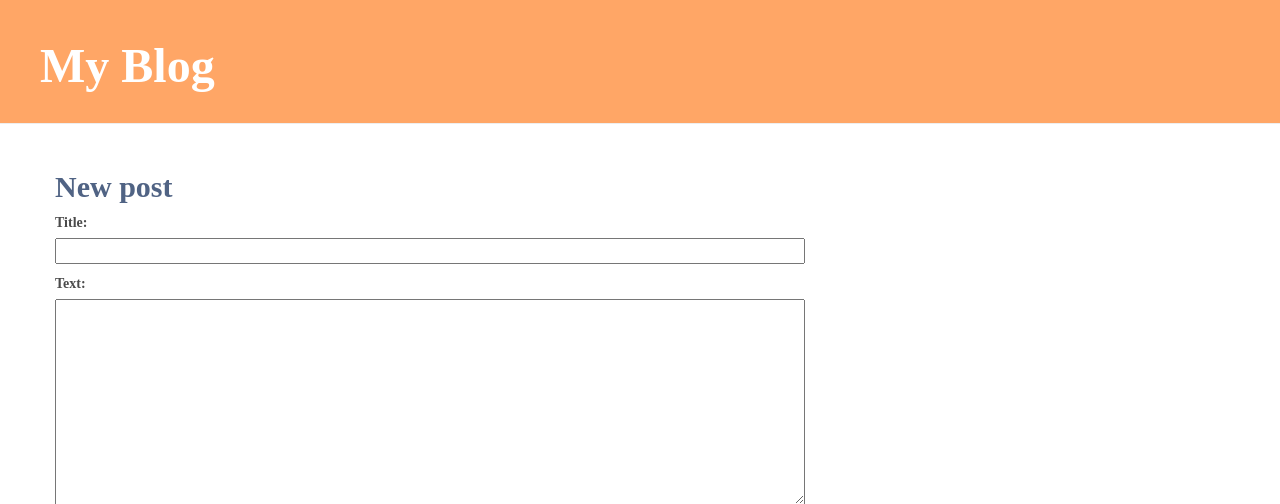
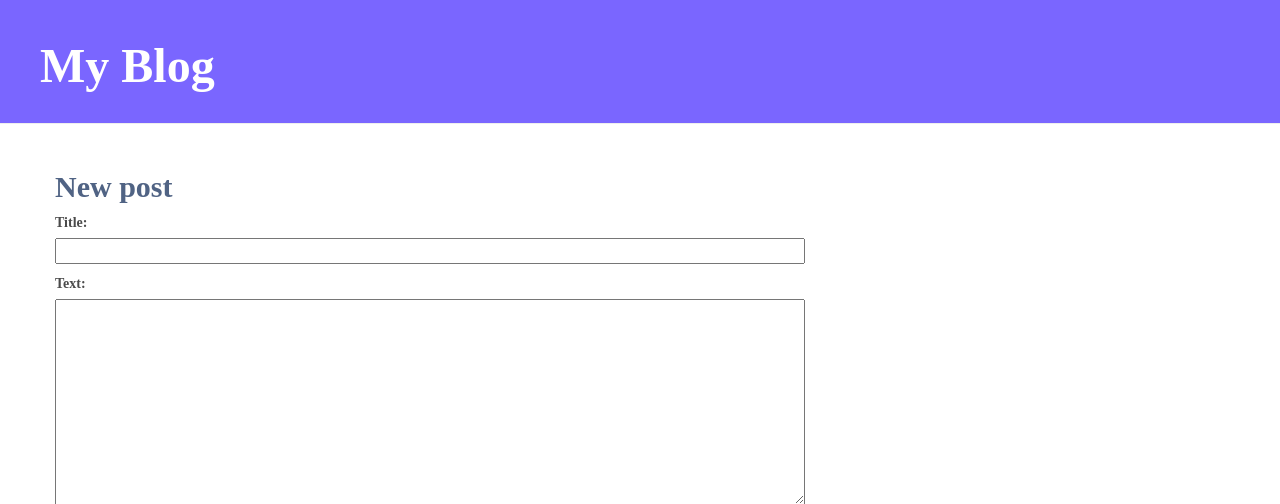
Before and after one commit to yoku-094/practice_python, a Django app: page /post/new/ in a window 1280 px wide. Shown: the top 504 px of the page. Run offline with Django 3.2, Linux system fonts and the light colour scheme; some libraries are stand-ins or nearby versions; some web fonts are replaced.

Commit message:
cssが適用されない不具合（設定ファイル修正）

```diff
--- a/blog/static/css/blog.css
+++ b/blog/static/css/blog.css
@@ -2,8 +2,8 @@ body {
   padding-left: 0px;
 }
 
-body .page-header {
-  background-color: #ffa666;
+.page-header {
+  background-color: #7a66ff;
   margin-top: 0;
   padding: 20px 20px 20px 40px;
   position: fixed;
--- a/mysite/settings.py
+++ b/mysite/settings.py
@@ -121,7 +121,8 @@ USE_TZ = True
 
 STATIC_URL = '/static/'
 
-STATIC_ROOT = os.path.join(BASE_DIR, 'static')
+# STATIC_ROOT = os.path.join(BASE_DIR, 'static')
+STATIC_ROOT = BASE_DIR / "static"
 
 # Default primary key field type
 # https://docs.djangoproject.com/en/3.2/ref/settings/#default-auto-field
```
